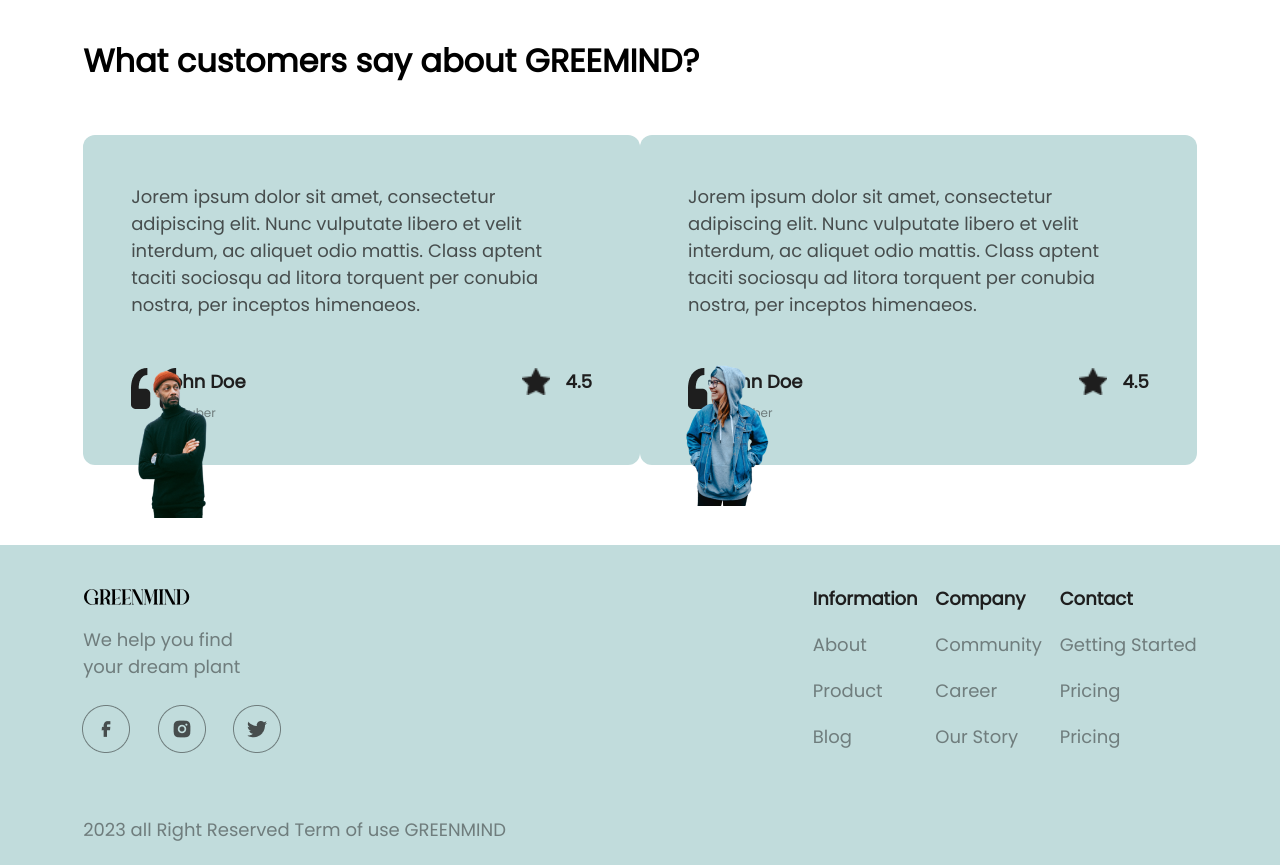
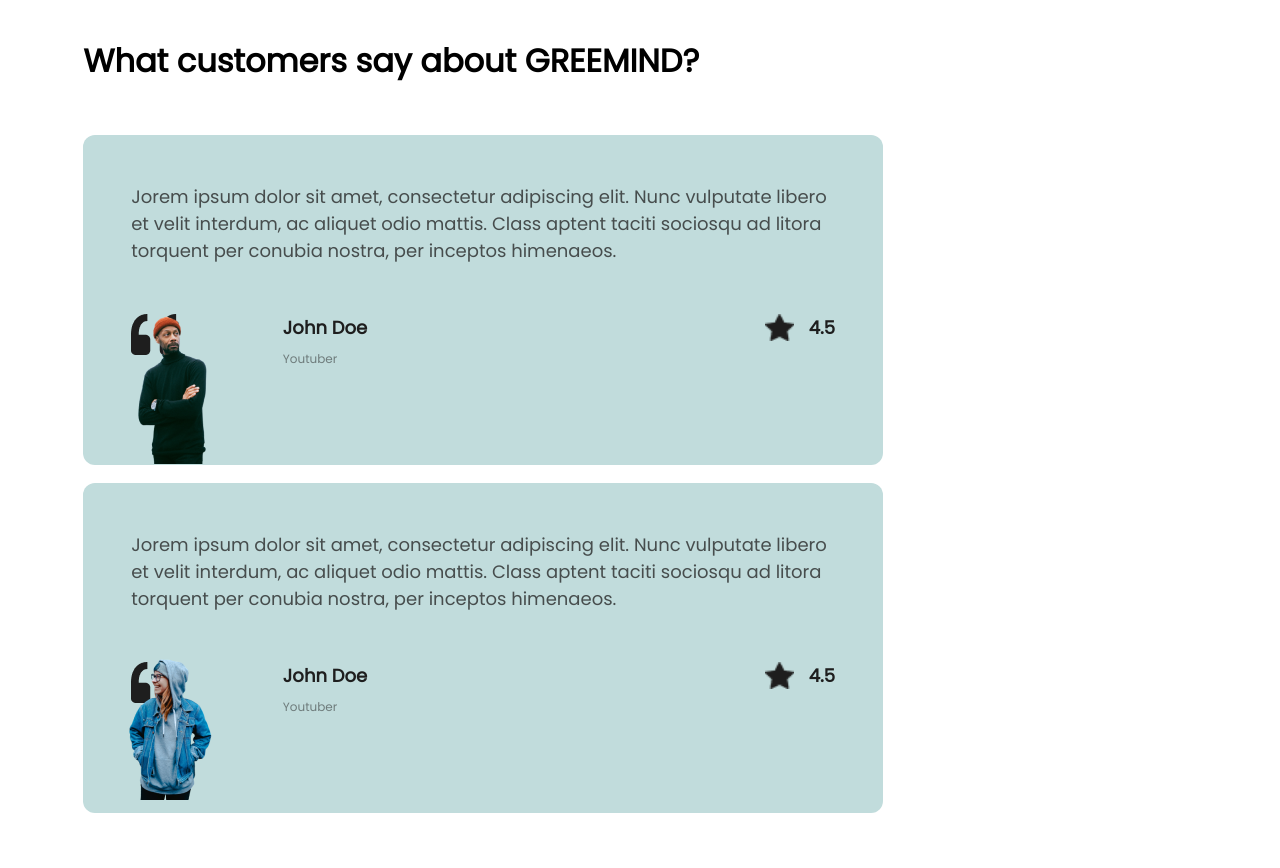
Before and after one commit to k4mi-k4ze/e-commerce-site-1, a plain HTML site: page index.html in a window 1280 px wide. Shown: the part 2900-3768 px from the top of the page. Drawn offline with Linux system fonts and the light colour scheme.

Commit message:
Update index.html

```diff
--- a/index.html
+++ b/index.html
@@ -170,7 +170,8 @@
         <h3 class="h3-titles-6">
             What customers say about GREEMIND?
         </h3>
-        <div class="articles">
+        <div class="overflow">
+            <div class="d-inline-flex">
                 <article class="article-1">
                     <p class="article-p">
                         Jorem ipsum dolor sit amet, consectetur adipiscing elit. Nunc vulputate libero et velit interdum, ac aliquet odio mattis. Class aptent taciti sociosqu ad litora torquent per conubia nostra, per inceptos himenaeos.
@@ -194,6 +195,7 @@
                     </div>
                     <img src="img/unsplash_5aGUyCW_PJw-removebg-preview.png" class="img-autor">
                 </article>
+                <br>
                 <article class="article-2">
                     <p class="article-p">
                         Jorem ipsum dolor sit amet, consectetur adipiscing elit. Nunc vulputate libero et velit interdum, ac aliquet odio mattis. Class aptent taciti sociosqu ad litora torquent per conubia nostra, per inceptos himenaeos.
@@ -217,6 +219,7 @@
                     </div>
                     <img src="img/unsplash_O3ymvT7Wf9U-removebg-preview.png" class="img-autor">
                 </article>
+            </div>
         </div>
     </section>
     <footer>
```
Lines whose indentation alone changed are shown as unchanged.
